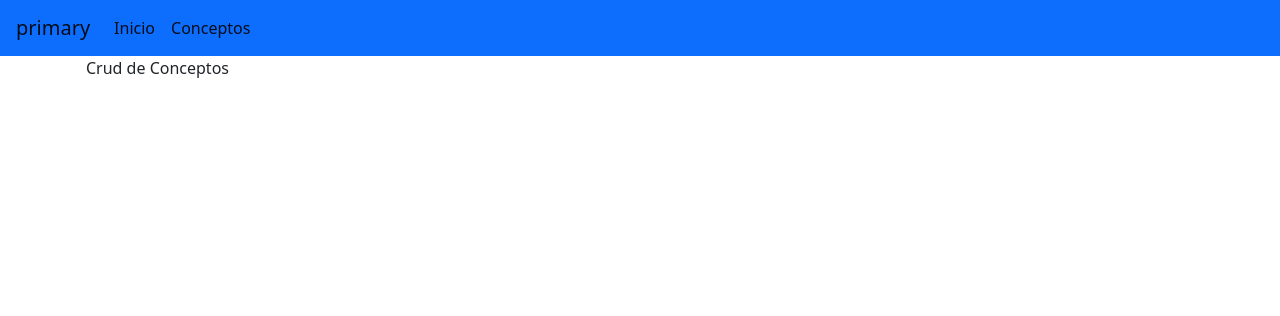
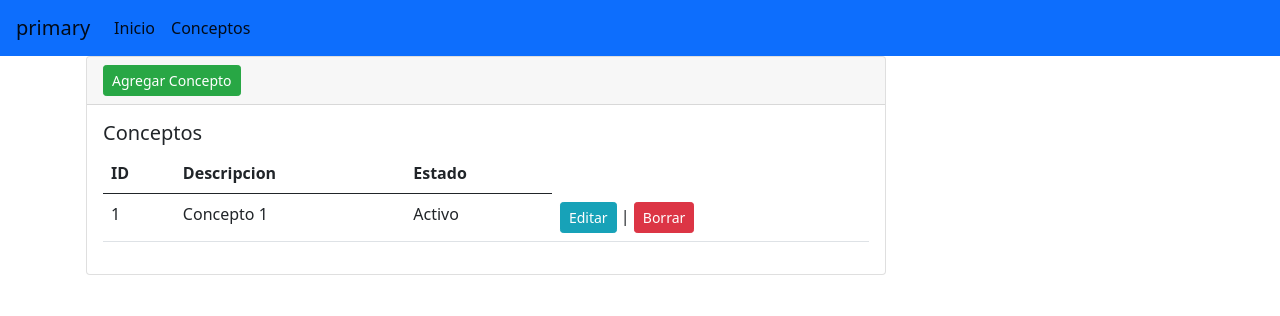
Before and after one commit to juniormena/CXPDjango, a Django app: page /conceptos in a window 1280 px wide. Shown: the top 316 px of the page. Run offline with Django 4.2, Linux system fonts and the light colour scheme; some libraries are stand-ins or nearby versions.

Commit message:
dandole forma al crud

```diff
--- a/cuentasxpagar/cxpagar/templates/base.html
+++ b/cuentasxpagar/cxpagar/templates/base.html
@@ -20,7 +20,7 @@
                 <div class="collapse navbar-collapse" id="navbarID">
                     <div class="navbar-nav">
                         <a class="nav-link active" aria-current="page" href="#">Inicio</a>
-                        <a class="nav-link active" aria-current="page" href="#">Conceptos</a>
+                        <a class="nav-link active" aria-current="page" href="{% url 'conceptos' %}">Conceptos</a>
 
                     </div>
                 </div>
--- /dev/null
+++ b/cuentasxpagar/cxpagar/templates/conceptos/index.html
@@ -0,0 +1,39 @@
+{% extends "base.html" %}
+
+{% block titulo %} Lista de Conceptos {% endblock %}
+
+{% block contenido %}
+
+<div class="card" style="width:50rem;">
+  <div class="card-header">
+    <a class="btn btn-success btn-sm" href=" {% url 'crear_con' %} " role="button">Agregar Concepto</a>
+  </div>
+  <div class="card-body">
+    <h5 class="card-title">Conceptos</h5>
+
+    <table class="table">
+        <thead>
+          <tr>
+            <th>ID</th>
+            <th>Descripcion</th>
+            <th>Estado</th>
+          </tr>
+        </thead>
+        <tbody>
+
+          <tr>
+            <td>1</td>
+            <td>Concepto 1</td>
+            <td>Activo</td>
+            <td><a class="btn btn-info btn-sm " href="{% url 'editar_con' %}" role="button">Editar</a>
+              |
+              <a class="btn btn-danger btn-sm " href="#" role="button">Borrar</a></td>
+          </tr>
+
+        </tbody>
+      </table>
+
+  </div>
+</div>
+
+{% endblock %}
--- a/cuentasxpagar/cxpagar/templates/paginas/conceptos.html
+++ /dev/null
@@ -1,9 +0,0 @@
-{% extends "base.html" %}
-
-{% block titulo %} conceptos {% endblock %}
-
-{% block contenido %}
-
-Crud de Conceptos
-
-{% endblock %}
--- a/cuentasxpagar/cxpagar/urls.py
+++ b/cuentasxpagar/cxpagar/urls.py
@@ -2,6 +2,7 @@ from django.urls import path
 from . import views
 
 urlpatterns = [
-    path('', views.inicio, name='inicio'),
     path('conceptos', views.conceptos, name='conceptos'),
+    path('conceptos/crear', views.crear_concepto, name='crear_con'),
+    path('conceptos/editar', views.editar_concepto, name='editar_con'),
 ]
--- a/cuentasxpagar/cxpagar/views.py
+++ b/cuentasxpagar/cxpagar/views.py
@@ -5,4 +5,10 @@ def inicio(request):
     return HttpResponse("<h1>Bienvenido a Cuentas por Pagar</h1>")
 
 def conceptos(request):
-    return render(request, 'paginas/conceptos.html')
+    return render(request, 'conceptos/index.html')
+
+def crear_concepto(request):
+    return render(request, 'conceptos/crear.html')
+
+def editar_concepto(request):
+    return render(request, 'conceptos/editar.html')
```
Also changed, not shown: cuentasxpagar/cxpagar/templates/conceptos/crear.html (added, +17 -0 lines), cuentasxpagar/cxpagar/templates/conceptos/editar.html (added, +17 -0 lines), cuentasxpagar/cxpagar/templates/conceptos/form.html (added, +35 -0 lines).
